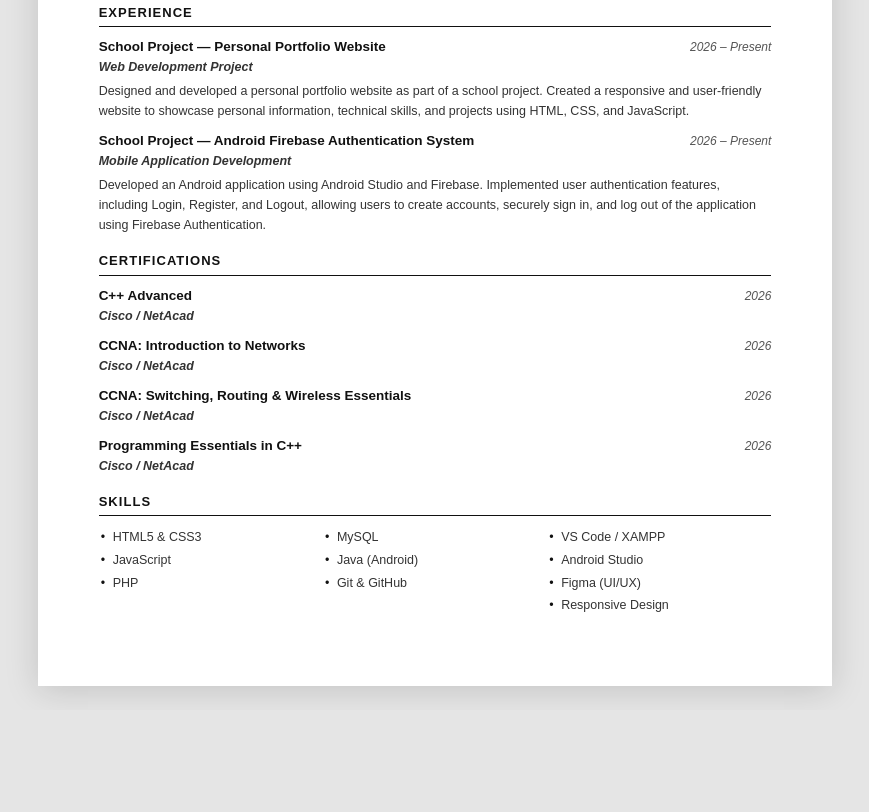
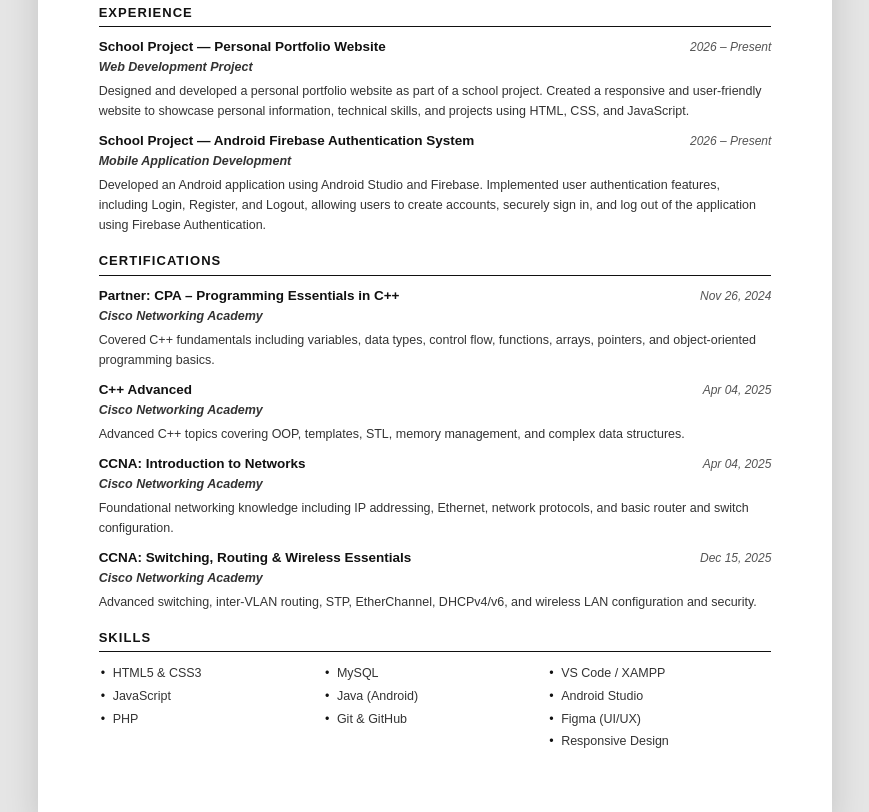
Before and after one commit to larshonculada2005-arch/Portfolio, a plain HTML site: page resume.html in a window 1280 px wide. Shown: the part 604-1416 px from the top of the page, without its empty margins (205-1074 px from the left). Before the commit the page ends 1314 px from the top, so only its background shows below. Drawn offline with Linux system fonts and the light colour scheme.

Commit message:
Update resume.html

```diff
--- a/resume.html
+++ b/resume.html
@@ -368,34 +368,38 @@
 
       <div class="cv-entry">
         <div class="cv-entry-top">
+          <span class="cv-org">Partner: CPA – Programming Essentials in C++</span>
+          <span class="cv-date">Nov 26, 2024</span>
+        </div>
+        <p class="cv-role-title">Cisco Networking Academy</p>
+        <p class="cv-desc">Covered C++ fundamentals including variables, data types, control flow, functions, arrays, pointers, and object-oriented programming basics.</p>
+      </div>
+
+      <div class="cv-entry">
+        <div class="cv-entry-top">
           <span class="cv-org">C++ Advanced</span>
-          <span class="cv-date">2026</span>
+          <span class="cv-date">Apr 04, 2025</span>
         </div>
-        <p class="cv-role-title">Cisco / NetAcad</p>
+        <p class="cv-role-title">Cisco Networking Academy</p>
+        <p class="cv-desc">Advanced C++ topics covering OOP, templates, STL, memory management, and complex data structures.</p>
       </div>
 
       <div class="cv-entry">
         <div class="cv-entry-top">
           <span class="cv-org">CCNA: Introduction to Networks</span>
-          <span class="cv-date">2026</span>
+          <span class="cv-date">Apr 04, 2025</span>
         </div>
-        <p class="cv-role-title">Cisco / NetAcad</p>
+        <p class="cv-role-title">Cisco Networking Academy</p>
+        <p class="cv-desc">Foundational networking knowledge including IP addressing, Ethernet, network protocols, and basic router and switch configuration.</p>
       </div>
 
       <div class="cv-entry">
         <div class="cv-entry-top">
           <span class="cv-org">CCNA: Switching, Routing &amp; Wireless Essentials</span>
-          <span class="cv-date">2026</span>
+          <span class="cv-date">Dec 15, 2025</span>
         </div>
-        <p class="cv-role-title">Cisco / NetAcad</p>
-      </div>
-
-      <div class="cv-entry">
-        <div class="cv-entry-top">
-          <span class="cv-org">Programming Essentials in C++</span>
-          <span class="cv-date">2026</span>
-        </div>
-        <p class="cv-role-title">Cisco / NetAcad</p>
+        <p class="cv-role-title">Cisco Networking Academy</p>
+        <p class="cv-desc">Advanced switching, inter-VLAN routing, STP, EtherChannel, DHCPv4/v6, and wireless LAN configuration and security.</p>
       </div>
 
     </section>
```
